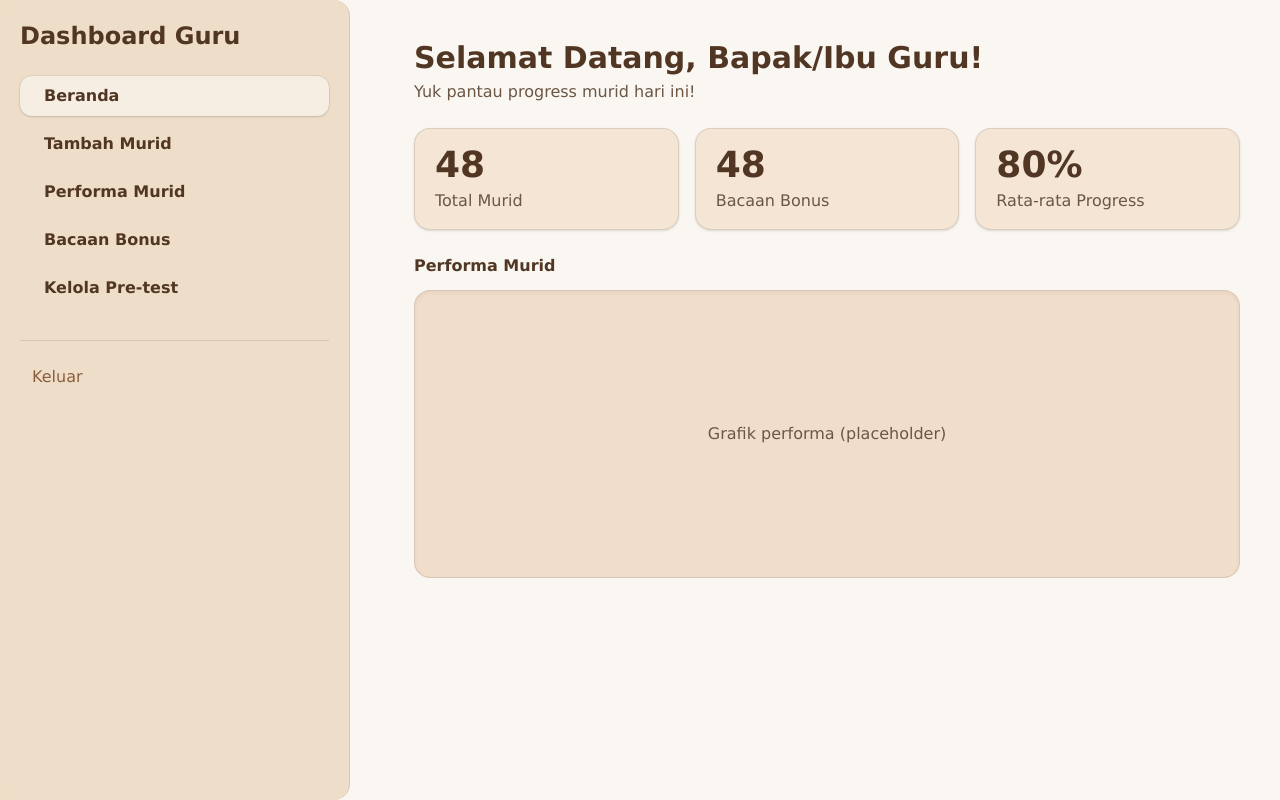
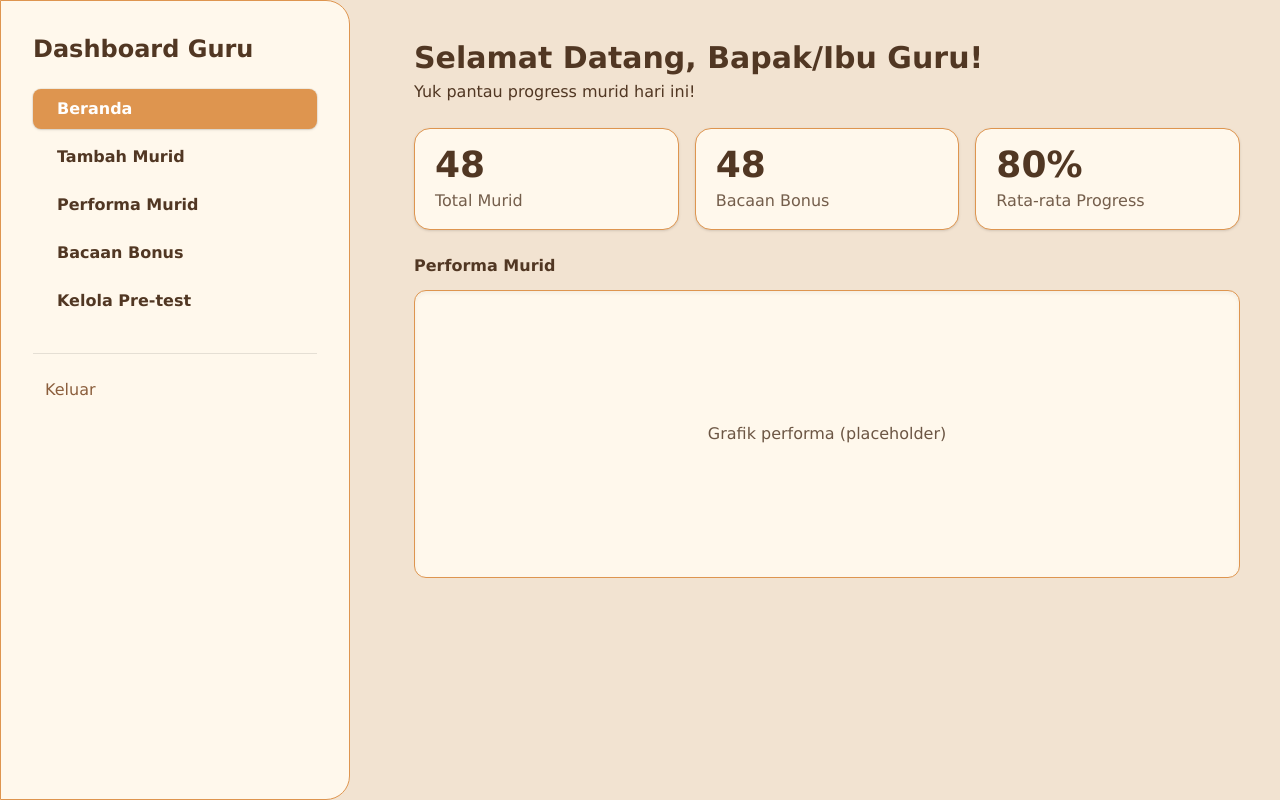
Before and after one commit to Je-One-One-LIDM/bacarita-fe, a Next.js app: page /guru/beranda in a window 1280 px wide. Built offline with nearby package versions, Linux system fonts and the light colour scheme.

Commit message:
edit: change design teacher dashboard

```diff
--- a/src/app/guru/(dashboard)/beranda/layout.tsx
+++ b/src/app/guru/(dashboard)/beranda/layout.tsx
@@ -2,7 +2,7 @@ import Sidebar from "@/components/guru/sidebar";
 
 export default function BerandaLayout({ children }: { children: React.ReactNode }) {
   return (
-    <div className="min-h-dvh bg-[#FAF7F2]">
+    <div className="min-h-dvh bg-[#F2E3D1]">
       <div className="mx-auto max-w-screen min-h-screen">
         <div className="flex gap-4 md:gap-6 min-h-dvh">
           <Sidebar />
--- a/src/app/guru/(dashboard)/beranda/page.tsx
+++ b/src/app/guru/(dashboard)/beranda/page.tsx
@@ -2,12 +2,12 @@ import StatCard from "@/components/ui/stat.card";
 
 export default function Beranda() {
   return (
-    <div className="space-y-6">
+    <div className="space-y-6 ">
       <header>
         <h2 className="verdana text-2xl md:text-3xl font-extrabold text-[#513723]">
           Selamat Datang, Bapak/Ibu Guru!
         </h2>
-        <p className="verdana text-[#6C5644] mt-1">
+        <p className="verdana text-[#513723] mt-1">
           Yuk pantau progress murid hari ini!
         </p>
       </header>
@@ -20,7 +20,7 @@ export default function Beranda() {
 
       <section className="space-y-3">
         <h3 className="verdana font-bold text-[#513723]">Performa Murid</h3>
-        <div className="h-56 md:h-72 rounded-2xl bg-[#F1DECA] border border-black/10 shadow-inner grid place-items-center text-[#6C5644]">
+        <div className="h-56 md:h-72 rounded-xl bg-[#Fff8ec] border border-[#DE954F] shadow-inner grid place-items-center text-[#6C5644]">
           <span className="verdana">Grafik performa (placeholder)</span>
         </div>
       </section>
--- a/src/components/guru/sidebar.tsx
+++ b/src/components/guru/sidebar.tsx
@@ -23,7 +23,7 @@ const Sidebar: FC = () => {
   const pathname = usePathname();
 
   return (
-    <aside className="verdana w-full md:w-[350px] shrink-0 bg-[#EBD7BF]/80 backdrop-blur border-r border-black/10 rounded-r-2xl p-4 md:p-5">
+    <aside className="verdana w-full md:w-[350px] shrink-0  bg-[#Fff8ec] backdrop-blur border border-[#DE954F] rounded-r-3xl p-6 md:p-8">
       <h1 className="text-xl md:text-2xl font-extrabold text-[#513723] mb-4 md:mb-6">Dashboard Guru</h1>
 
       <nav className="space-y-2">
@@ -34,9 +34,9 @@ const Sidebar: FC = () => {
               key={item.href}
               href={item.href}
               className={cn(
-                "flex items-center gap-3 rounded-xl px-3 py-2 text-[#513723] transition",
-                "hover:bg-[#F6EDE3] hover:shadow-sm",
-                active && "bg-[#F6EDE3] shadow ring-1 ring-black/5"
+                "flex items-center gap-3 rounded-lg px-3 py-2 text-[#513723] transition",
+                "hover:bg-[#DE954F] hover:text-white hover:shadow-sm",
+                active && "bg-[#DE954F] shadow text-white ring-1 ring-black/5"
               )}
             >
               <span className="i-lucide-circle-dot text-sm" />
--- a/src/components/ui/stat.card.tsx
+++ b/src/components/ui/stat.card.tsx
@@ -5,9 +5,9 @@ type StatCardProps = {
   label: string;
 };
 const StatCard: FC<StatCardProps> = ({ value, label }) => (
-  <div className="verdana rounded-2xl bg-[#F4E5D4] border border-black/10 shadow-sm px-5 py-4">
+  <div className="verdana rounded-2xl bg-[#Fff8ec] border border-[#DE954F] shadow-sm px-5 py-4">
     <div className="text-3xl md:text-4xl font-extrabold text-[#513723]">{value}</div>
-    <div className="text-[#6C5644] mt-1 text-sm md:text-base">{label}</div>
+    <div className="text-[#513723]/80 mt-1 text-sm md:text-base">{label}</div>
   </div>
 );
 export default memo(StatCard);
```
